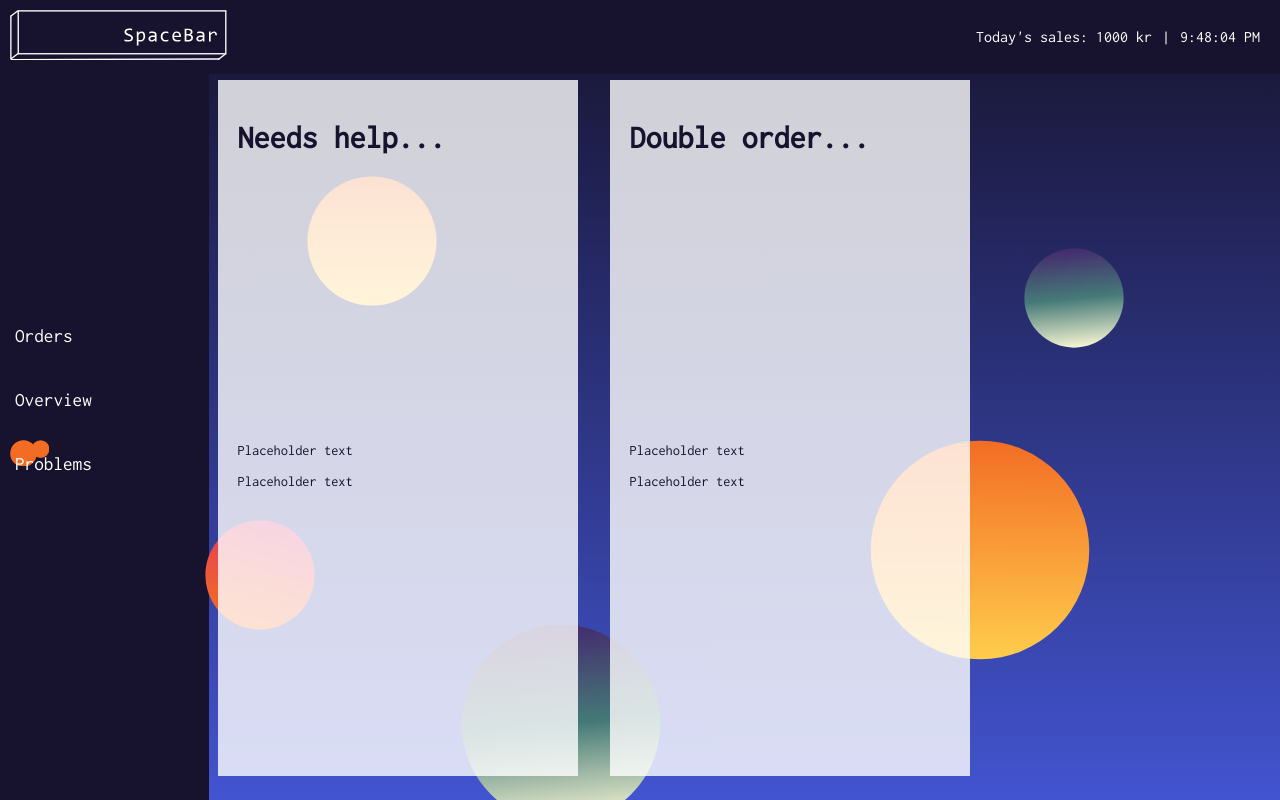
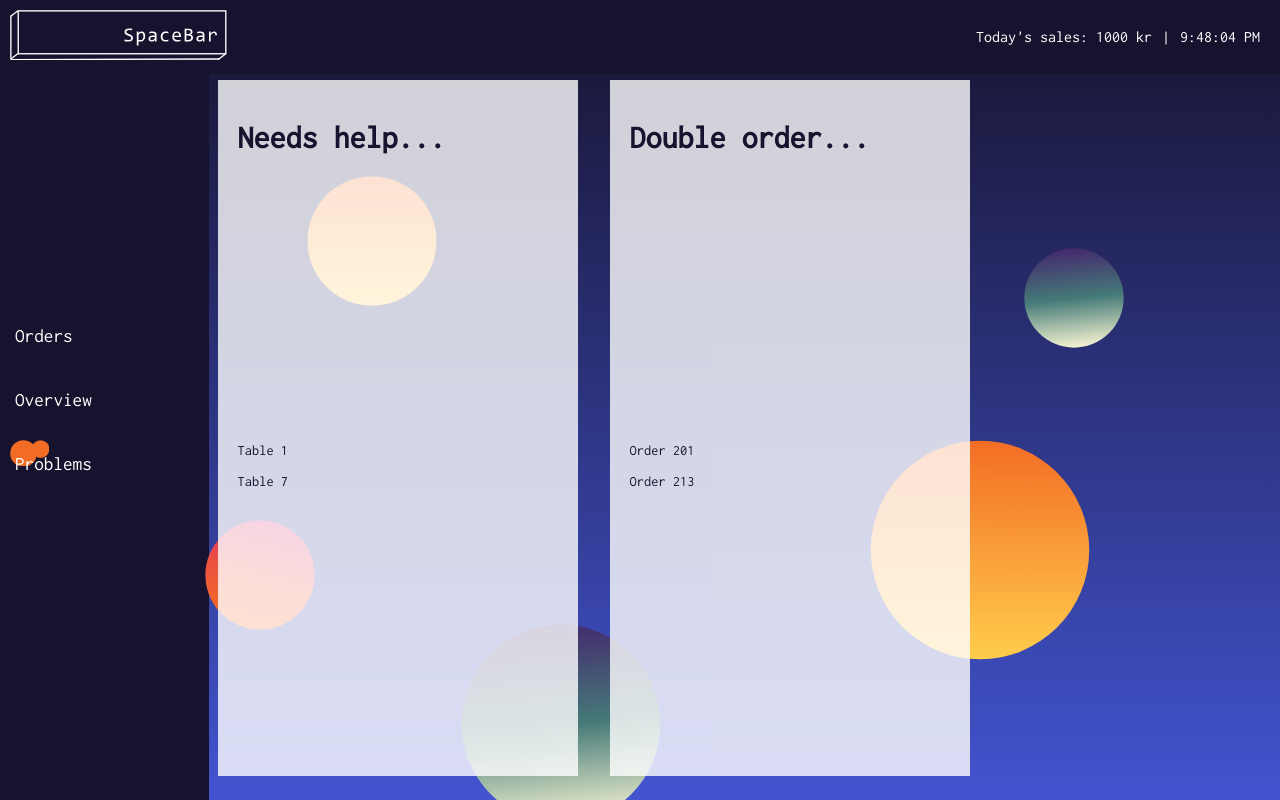
Before and after one commit to LouiseMoesgaard/v2_exam_theme15, a React (Create React App) app: page /problems in a window 1280 px wide. Built offline with nearby package versions, Linux system fonts and the light colour scheme; no server answers.

Commit message:
small changes, new logo, some linking, fixed done in dashboard

```diff
--- a/src/app/components/navigationOrder/orderItems/OrderItems.js
+++ b/src/app/components/navigationOrder/orderItems/OrderItems.js
@@ -13,7 +13,7 @@ class OrderItems extends React.Component {
                     <p>Back (x)</p>
                 </Link>
 
-                <Link to="#">
+                <Link to="/order">
                     <img alt="logo" src={logo}></img>
                 </Link>
             </div>: <div className="OrderItems">
@@ -21,7 +21,7 @@ class OrderItems extends React.Component {
                             <p>Help?</p>
                         </Link>
 
-                        <Link to="#">
+                        <Link to="/order">
                             <img alt="logo" src={logo}></img>
                         </Link>
                     </div>
--- a/src/app/components/overviewDash/OverviewDash.js
+++ b/src/app/components/overviewDash/OverviewDash.js
@@ -15,7 +15,7 @@ class OverviewDash extends React.Component {
         let cur_orders = JSON.stringify(this.props.data.serving);
         let prev_orders = JSON.stringify(prevProps.data.serving);
         if (cur_orders !== prev_orders) {
-          let doneOrders = prevProps.data.serving.filter(x=>this.props.data.serving.findIndex(y=>y===x)===-1);
+          let doneOrders = prevProps.data.serving.filter(x=>this.props.data.serving.findIndex(y=>y.id===x.id)===-1);
           this.setState({completeArray: doneOrders});
         }
       }
--- a/src/app/components/overviewDash/queueBox/QueueBox.js
+++ b/src/app/components/overviewDash/queueBox/QueueBox.js
@@ -53,7 +53,7 @@ class QueueBox extends React.Component {
                                 }
                                 {
                                 this.props.storage?
-                                <h5>Approved: {this.orderTotal(order)} kr,-</h5>: null
+                                <h5>Approved: {this.orderTotal(order)} kr.</h5>: null
                                 }
                             </div>
                         )})
--- a/src/app/components/problemsDash/ProblemsDash.js
+++ b/src/app/components/problemsDash/ProblemsDash.js
@@ -9,15 +9,15 @@ class ProblemsDash extends React.Component {
             <div className="NeedsHelp">
                 <h1>Needs help...</h1>
                 <div className="problemsContainer">
-                    <p>Placeholder text</p>
-                    <p>Placeholder text</p>
+                    <p>Table 1</p>
+                    <p>Table 7</p>
              </div>
              </div>
              <div className="DoubleOrder">
                 <h1>Double order...</h1>
                 <div className="problemsContainer">
-                    <p>Placeholder text</p>
-                    <p>Placeholder text</p>
+                    <p>Order 201</p>
+                    <p>Order 213</p>
              </div>
              </div>
             </div>
--- a/src/app/pages/orderform/Help.scss
+++ b/src/app/pages/orderform/Help.scss
@@ -5,7 +5,7 @@
   background: linear-gradient($secondary, $primary);
 
   h1 {
-    margin: 50px 20px;
+    padding: 100px 20px;
   }
 
   .helpMessage {
```
Also changed, not shown: src/app/images/logo_left.svg (added).
